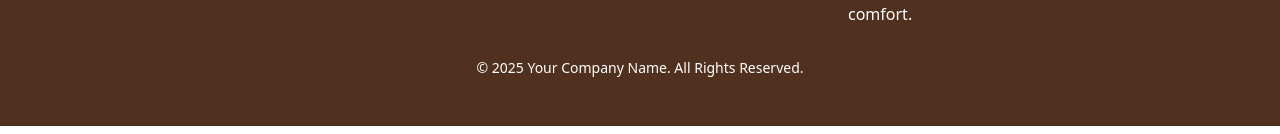
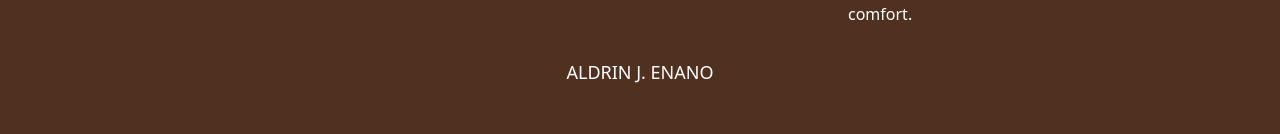
Before and after one commit to Aldrinno/aldrin, a website: page Amenities.html in a window 1280 px wide. Shown: the part 1570-1704 px from the top of the page. Drawn offline with nearby package versions, Linux system fonts and the light colour scheme.

Commit message:
Update Amenities.html

```diff
--- a/Amenities.html
+++ b/Amenities.html
@@ -195,9 +195,9 @@
                 </div>
             </div>
 
-            <div class="mt-8 text-center text-sm">
-                <p>&copy; 2025 Your Company Name. All Rights Reserved.</p>
-            </div>
+            <div class="mt-8 text-center text-lg">
+    <p>ALDRIN J. ENANO</p>
+  </div>
         </footer>
 </body>
 
```
